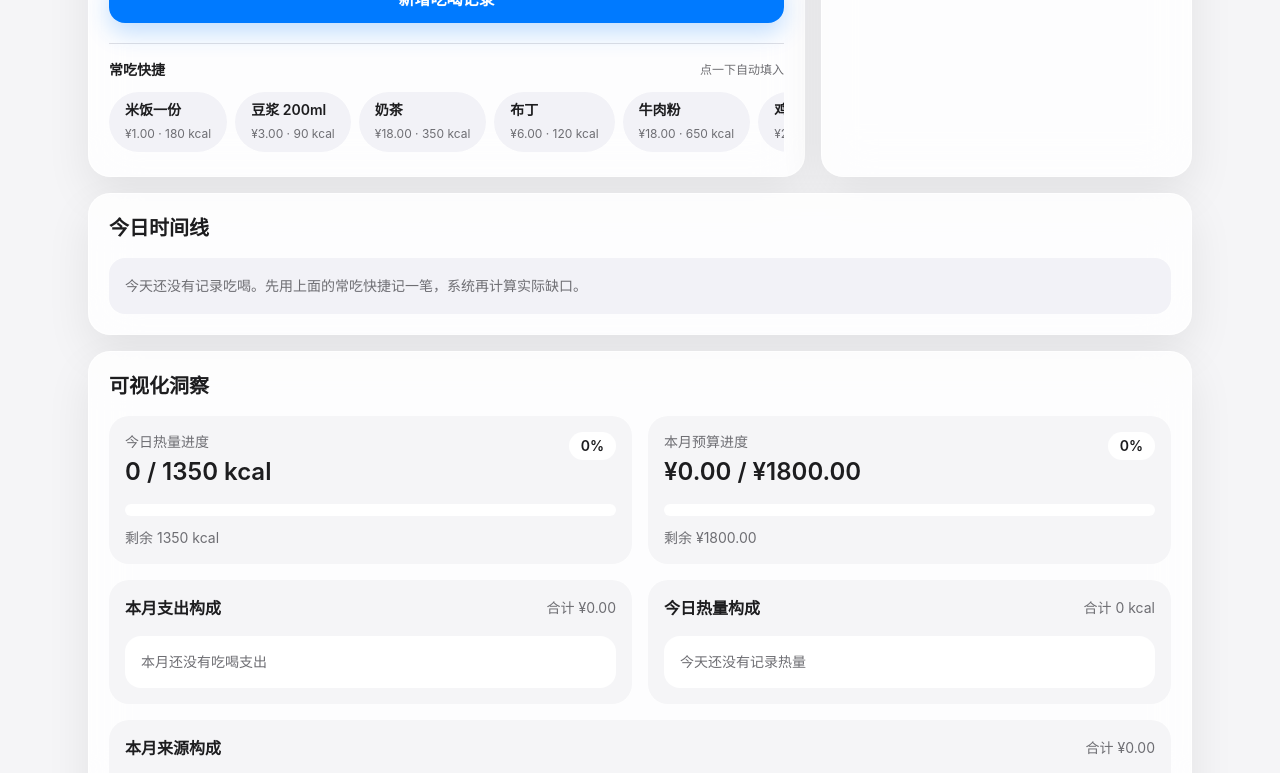
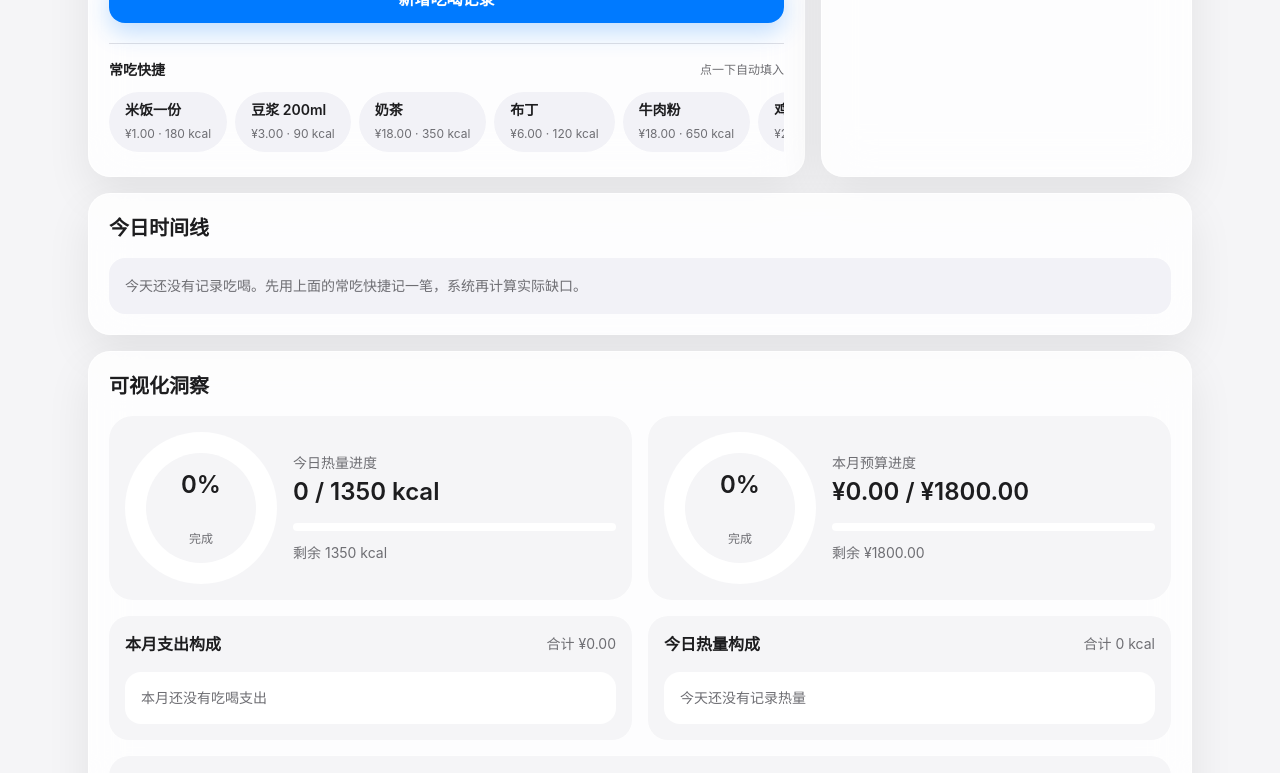
Before and after one commit to eureka777-ai/Eatcost, a Next.js app: page / in a window 1280 px wide. Shown: the part 826-1599 px from the top of the page. Built offline with nearby package versions, Linux system fonts and the light colour scheme.

Commit message:
Add files via upload

```diff
--- a/app/page.tsx
+++ b/app/page.tsx
@@ -265,11 +265,11 @@ export default function Home() {
   }
 
   return (
-    <main className="mx-auto max-w-6xl px-4 py-6 sm:px-6 lg:py-10">
-      <header className="mb-6 flex flex-col gap-4 sm:flex-row sm:items-end sm:justify-between">
+    <main className="mx-auto max-w-6xl px-3 py-5 sm:px-6 lg:py-10">
+      <header className="mb-5 flex flex-col gap-4 sm:mb-6 sm:flex-row sm:items-end sm:justify-between">
         <div>
           <h1 className="text-5xl font-semibold text-ink sm:text-7xl">Eatcost</h1>
-          <p className="mt-3 text-xl font-semibold text-ink sm:text-2xl">今天吃了多少钱？</p>
+          <p className="mt-2 text-lg font-semibold text-ink sm:mt-3 sm:text-2xl">今天吃了多少钱？</p>
         </div>
         <div className="flex flex-col gap-3 sm:items-end">
           <p className="max-w-sm text-sm leading-6 text-muted sm:text-right">打开就记一餐，顺手看看今天还能吃多少、还能花多少钱。</p>
@@ -279,7 +279,7 @@ export default function Home() {
         </div>
       </header>
 
-      <section className="grid gap-3 sm:grid-cols-2 lg:grid-cols-4">
+      <section className="grid grid-cols-2 gap-2 sm:gap-3 lg:grid-cols-4">
         <Stat title="今日已摄入" value={`${round(stats.todayIntake)} / ${metrics.suggestedIntake} kcal`} note={stats.hasFoodToday ? "已开始记录今日吃喝" : "今日还没有记录吃喝"} />
         <Stat title="今日剩余可吃" value={`${round(stats.remainingIntake)} kcal`} note="先看这个，再决定下一口" strong />
         <Stat title="今日运动消耗" value={`${round(stats.todayExercise)} kcal`} note="额外运动消耗" />
@@ -411,15 +411,15 @@ export default function Home() {
       </Card>
 
       <Card title="可视化洞察" className="mt-4">
-        <div className="grid gap-4 lg:grid-cols-2">
-          <ProgressPanel
+        <div className="grid gap-3 sm:gap-4 lg:grid-cols-2">
+          <RingPanel
             title="今日热量进度"
             value={`${round(stats.todayIntake)} / ${metrics.suggestedIntake} kcal`}
             note={`剩余 ${round(stats.remainingIntake)} kcal`}
             ratio={stats.calorieProgressRatio}
             color="#30d158"
           />
-          <ProgressPanel
+          <RingPanel
             title="本月预算进度"
             value={`${money(stats.monthSpending)} / ${money(body.monthlyBudget)}`}
             note={`剩余 ${money(stats.remainingBudget)}`}
@@ -507,7 +507,7 @@ function TemplateSuggestions({
   return (
     <div className="grid gap-3 sm:grid-cols-[1fr_2fr] sm:items-center">
       <div>
-        <p className="text-3xl font-semibold text-ink">{round(remainingIntake)} kcal</p>
+        <p className="text-3xl font-semibold text-ink sm:text-4xl">{round(remainingIntake)} kcal</p>
         <p className="mt-1 text-sm text-muted">今天剩余可摄入</p>
       </div>
       <div className="grid gap-2 sm:grid-cols-3">
@@ -528,6 +528,51 @@ function TimelineGroup({ title, children }: { title: string; children: React.Rea
       <h3 className="pt-3 text-sm font-semibold text-muted">{title}</h3>
       <div className="space-y-2 border-l border-line/70 pl-4">{children}</div>
     </section>
+  );
+}
+
+function RingPanel({
+  title,
+  value,
+  note,
+  ratio,
+  color
+}: {
+  title: string;
+  value: string;
+  note: string;
+  ratio: number;
+  color: string;
+}) {
+  const progress = percent(ratio);
+  const isOver = ratio > 1;
+  const displayProgress = Math.min(progress, 100);
+  const background = `conic-gradient(${isOver ? "#ff3b30" : color} ${displayProgress}%, #ffffff ${displayProgress}% 100%)`;
+
+  return (
+    <div className="grid grid-cols-[8.5rem_1fr] items-center gap-4 rounded-[24px] bg-[#f5f5f7] p-4 sm:grid-cols-[9.5rem_1fr]">
+      <div className="relative grid aspect-square place-items-center rounded-full" style={{ background }}>
+        <div className="grid h-[72%] w-[72%] place-items-center rounded-full bg-[#f5f5f7] text-center">
+          <span className={`text-2xl font-semibold ${isOver ? "text-tomato" : "text-ink"}`}>{progress}%</span>
+          <span className="text-xs text-muted">完成</span>
+        </div>
+      </div>
+      <div>
+        <div className="flex items-start justify-between gap-3">
+          <div>
+            <p className="text-sm font-medium text-muted">{title}</p>
+            <p className="mt-1 text-2xl font-semibold leading-tight text-ink">{value}</p>
+          </div>
+        </div>
+        <div className="mt-4 h-2 overflow-hidden rounded-full bg-white">
+          <div
+            className="h-full rounded-full transition-all"
+            style={{ width: `${displayProgress}%`, backgroundColor: isOver ? "#ff3b30" : color }}
+          />
+        </div>
+        <p className="mt-3 text-sm leading-5 text-muted">{isOver ? "已经超出目标，后面可以轻一点" : note}</p>
+      </div>
+    </div>
   );
 }
 
@@ -595,6 +640,18 @@ function DistributionPanel({
         <p className="rounded-2xl bg-white p-4 text-sm text-muted">{emptyText}</p>
       ) : (
         <div className="space-y-3">
+          <div className="flex h-4 overflow-hidden rounded-full bg-white">
+            {visibleItems.map((item) => {
+              const itemRatio = total > 0 ? item.value / total : 0;
+              return (
+                <div
+                  key={`${item.label}-segment`}
+                  className="h-full"
+                  style={{ width: `${percent(itemRatio)}%`, backgroundColor: item.color }}
+                />
+              );
+            })}
+          </div>
           {visibleItems.map((item) => {
             const itemRatio = total > 0 ? item.value / total : 0;
             return (
@@ -619,8 +676,8 @@ function DistributionPanel({
 
 function Card({ title, children, className = "" }: { title: string; children: React.ReactNode; className?: string }) {
   return (
-    <section className={`rounded-[22px] border border-white/70 bg-paper p-5 shadow-soft backdrop-blur-xl ${className}`}>
-      <h2 className="mb-4 text-xl font-semibold text-ink">{title}</h2>
+    <section className={`rounded-[22px] border border-white/70 bg-paper p-4 shadow-soft backdrop-blur-xl sm:p-5 ${className}`}>
+      <h2 className="mb-4 text-lg font-semibold text-ink sm:text-xl">{title}</h2>
       {children}
     </section>
   );
@@ -628,10 +685,10 @@ function Card({ title, children, className = "" }: { title: string; children: Re
 
 function Stat({ title, value, note, strong = false }: { title: string; value: string; note?: string; strong?: boolean }) {
   return (
-    <div className={`rounded-[22px] border border-white/70 bg-paper p-5 shadow-soft backdrop-blur-xl ${strong ? "ring-2 ring-mint/70" : ""}`}>
-      <p className="text-sm font-medium text-muted">{title}</p>
-      <p className="mt-2 text-3xl font-semibold tracking-normal text-ink">{value}</p>
-      {note && <p className="mt-2 text-sm leading-5 text-muted">{note}</p>}
+    <div className={`rounded-[22px] border border-white/70 bg-paper p-4 shadow-soft backdrop-blur-xl sm:p-5 ${strong ? "ring-2 ring-mint/70" : ""}`}>
+      <p className="text-xs font-medium text-muted sm:text-sm">{title}</p>
+      <p className="mt-2 break-words text-2xl font-semibold tracking-normal text-ink sm:text-3xl">{value}</p>
+      {note && <p className="mt-2 text-xs leading-5 text-muted sm:text-sm">{note}</p>}
     </div>
   );
 }
```
